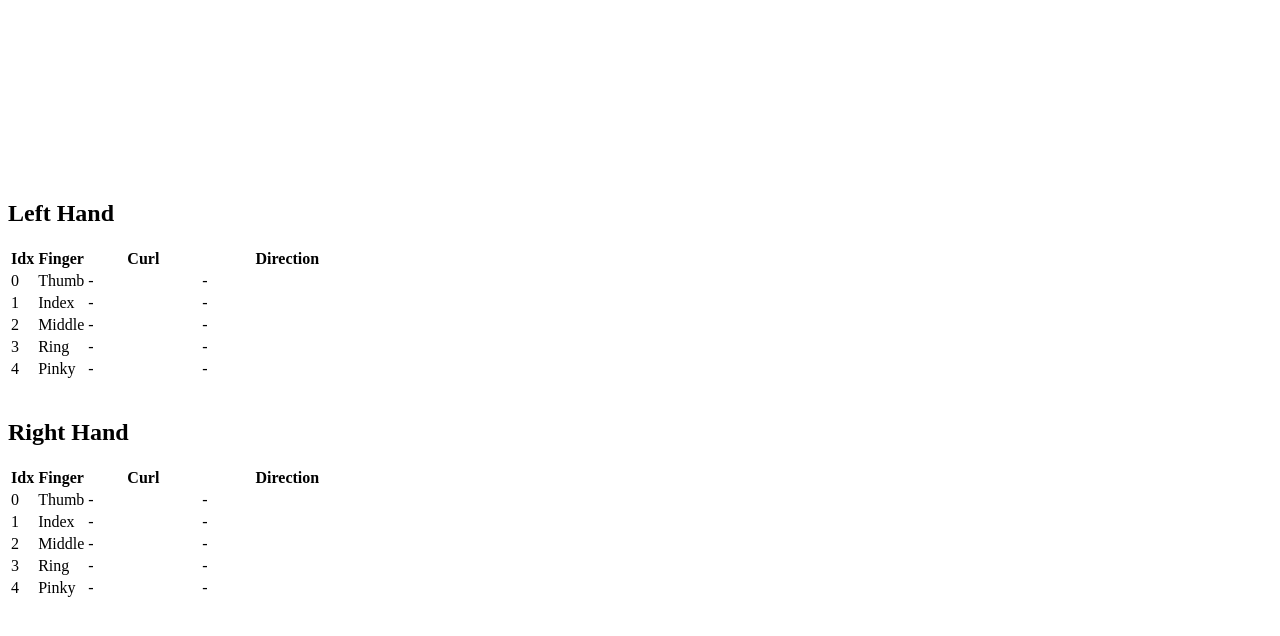
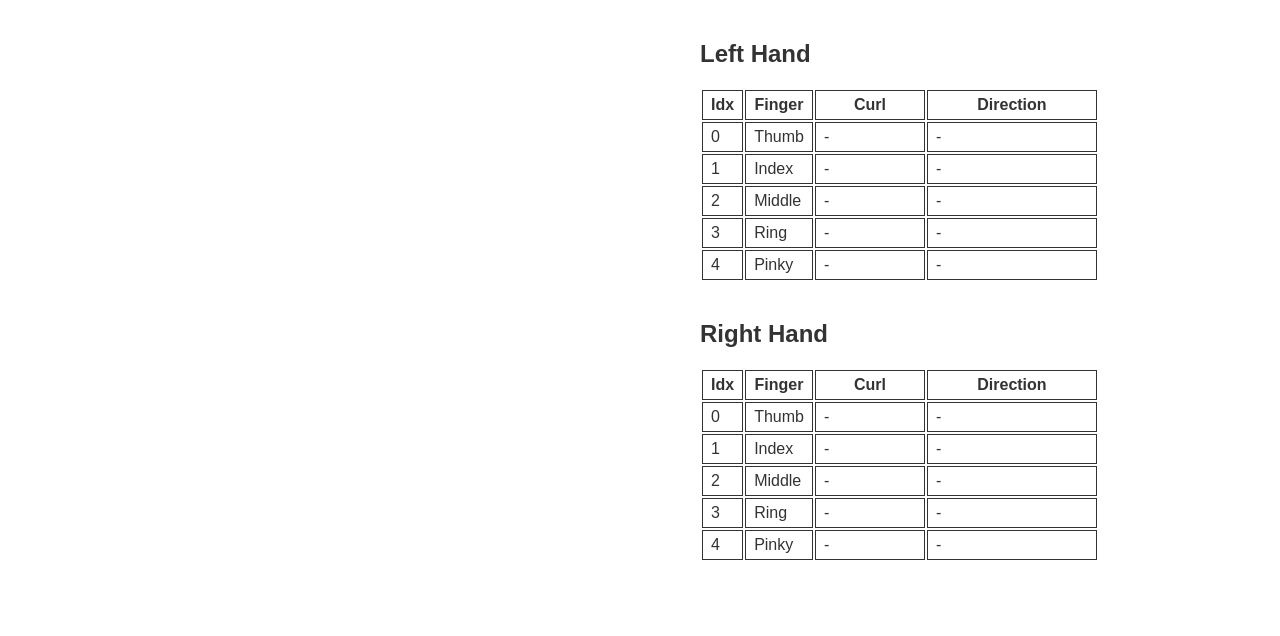
Before and after one commit to Samuel-Ricardo/real-time-gesture-detection, a website with bundled scripts: page index.html in a window 1280 px wide. Built offline with nearby package versions, Linux system fonts and the light colour scheme; a script that the page names is missing.

Commit message:
:recycle: refact

```diff
--- a/index.html
+++ b/index.html
@@ -22,7 +22,77 @@
 
     <!-- Imports -->
 
-    <style rel="stylesheet" href="./src/style/index.css"></style>
+    <style>
+      * {
+        box-sizing: border-box;
+        user-select: none;
+      }
+
+
+
+      html, body {
+        width: 100%;
+        height: 100%;
+        overflow: hidden;
+        font-family: Arial, sans-serif;
+        background-color: #fff;
+        color: #333;
+      }
+
+
+      body {
+        margin: 0;
+        padding: 0;
+      }
+
+      .container {
+        margin: 20px auto;
+        display: flex;
+      }
+
+      .video, .debug {
+        padding: 0 20px;
+      }
+
+      table.sumary {
+        border: 1px solid #333;
+        border-collapse: collapse;
+      }
+
+      table.summary td,
+      table.summary th {
+        border: 1px solid #333;
+        padding: 5px 8px;
+      }
+
+      #video-container {
+        width: 640px;
+        height: 480px;
+        position: relative;
+      }
+
+      .layer{
+        position: absolute;
+        top: 0;
+        left: 0;
+        width: 100%;
+        height: 100%;
+      }
+
+      #pose-video {
+        transform: scaleX(-1);
+      }
+
+      .pose-result {
+        font-size: 100px;
+        text-align: right;
+        padding: 20px 30px 0 0;
+      }
+
+      #pose-result-left {
+        text-align: left;
+      }
+    </style>
   </head>
 
   <body>
--- a/src/index.js
+++ b/src/index.js
@@ -162,3 +162,19 @@ function updateDebugInfo(data, hand) {
     document.querySelector(`${summaryTable} span#dir-${fingerIdx}`).innerHTML = data[fingerIdx][2]
   }
 }
+
+window.addEventListener("DOMContentLoaded", () => {
+  initCamera( config.video.width, config.video.height, config.video.fps )
+    .then( video => {
+      video.play()
+      video.addEventListener("loadeddata", event => {
+        console.log("camera is ready :D")
+        main()
+      })
+    })
+
+  const canvas = document.querySelector("#pose-canvas")
+    canvas.width = config.video.width
+    canvas.height = config. video.height
+  console.log("Canvas Initialized :D")
+})
```
